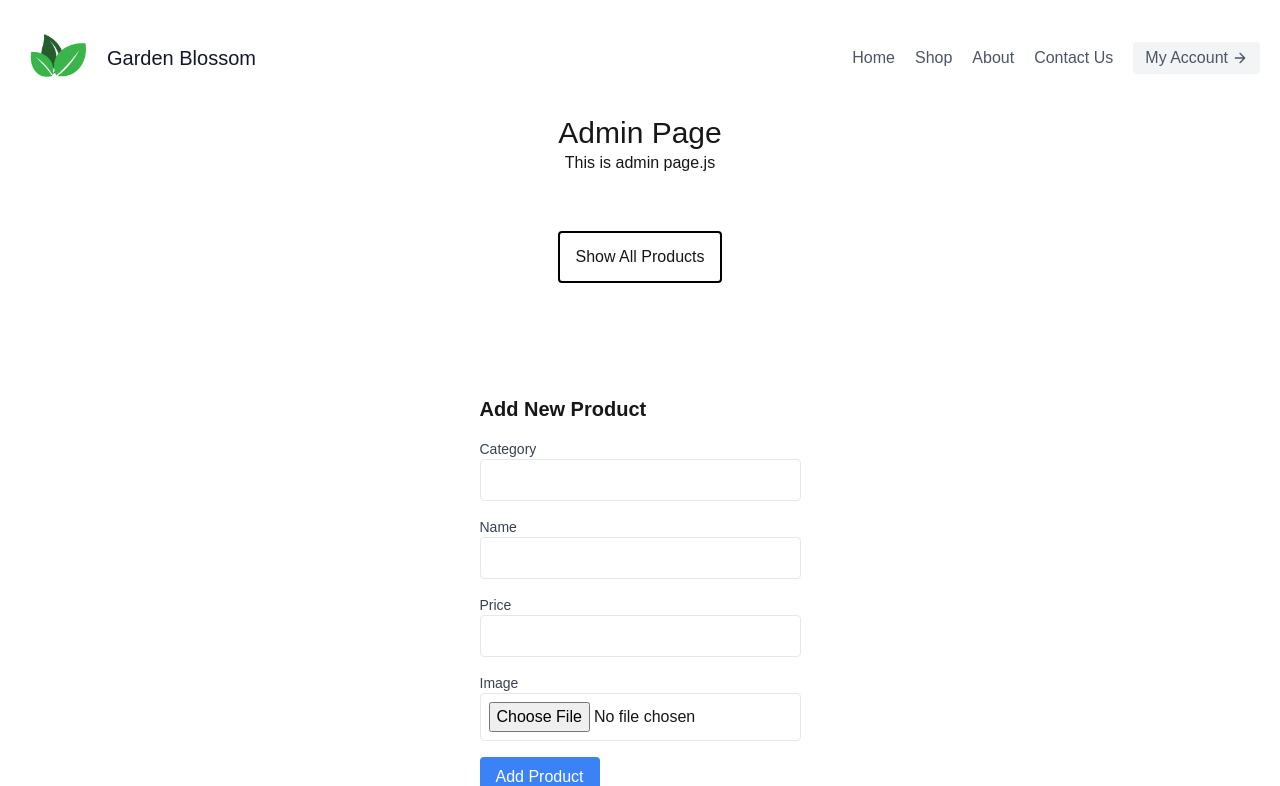
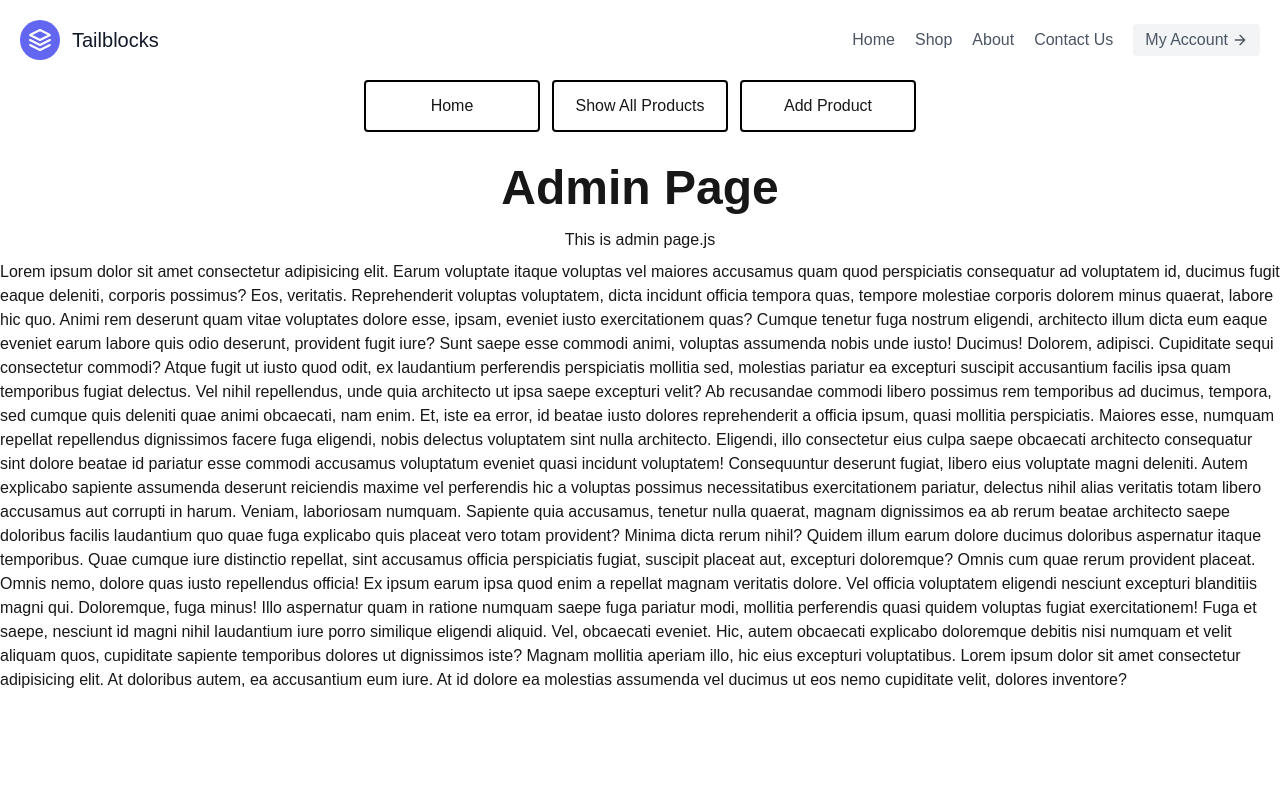
Before and after one commit to mirmohsin0001/NextJs-E-com, a Next.js app: page /admin in a window 1280 px wide. Shown: the top 786 px of the page. Built offline with nearby package versions, Linux system fonts and the light colour scheme.

Commit message:
Updated Admin UI/UX

```diff
--- a/app/admin/layout.jsx
+++ b/app/admin/layout.jsx
@@ -1,7 +1,26 @@
+import Link from "next/link";
+
+
 export default function Layout({ children }) {
   return (
     <>
-
+      <div className="flex justify-center gap-3 flex-col place-items-center sm:flex-row">
+        <Link href='/admin/'>
+          <button className='w-44 border-2 border-black px-4 py-3 rounded block hover:bg-black transition duration-300 ease-in-out hover:text-white ' >
+            Home
+          </button>
+        </Link>
+        <Link href='/admin/products'>
+          <button className='w-44 border-2 border-black px-4 py-3 rounded block hover:bg-black transition duration-300 ease-in-out hover:text-white ' >
+            Show All Products
+          </button>
+        </Link>
+        <Link href='/admin/addProduct'>
+          <button className='w-44 border-2 border-black px-4 py-3 rounded block hover:bg-black transition  duration-300 ease-in-out hover:text-white' >
+            Add Product
+          </button>
+        </Link>
+      </div>
       <main>{children}</main>
     </>
   )
--- a/app/admin/page.jsx
+++ b/app/admin/page.jsx
@@ -1,21 +1,27 @@
 'use client'
 
-import Link from 'next/link'
 import React from 'react'
-import AddProductForm from '../components/AddProductForm'
 
 const page = () => {
   return (
     <>
-
       <div className="wrapper flex-col place-items-center">
-
-        <h1 className="text-3xl" >Admin Page</h1>
-        <h1 className=''>This is admin page.js</h1>
-        <button className='border-2 border-black px-4 py-3 mb-28 mt-14 rounded block ' ><Link href='/admin/products'>Show All Products</Link></button>
-      <AddProductForm />
-
-    </div >
+        <h1 className="text-5xl font-semibold mt-8 mb-4" >Admin Page</h1>
+        <h1 className='my-2'>This is admin page.js</h1>
+        <p>Lorem ipsum dolor sit amet consectetur adipisicing elit. Earum voluptate itaque voluptas vel maiores accusamus quam quod perspiciatis consequatur ad voluptatem id, ducimus fugit eaque deleniti, corporis possimus? Eos, veritatis.
+        Reprehenderit voluptas voluptatem, dicta incidunt officia tempora quas, tempore molestiae corporis dolorem minus quaerat, labore hic quo. Animi rem deserunt quam vitae voluptates dolore esse, ipsam, eveniet iusto exercitationem quas?
+        Cumque tenetur fuga nostrum eligendi, architecto illum dicta eum eaque eveniet earum labore quis odio deserunt, provident fugit iure? Sunt saepe esse commodi animi, voluptas assumenda nobis unde iusto! Ducimus!
+        Dolorem, adipisci. Cupiditate sequi consectetur commodi? Atque fugit ut iusto quod odit, ex laudantium perferendis perspiciatis mollitia sed, molestias pariatur ea excepturi suscipit accusantium facilis ipsa quam temporibus fugiat delectus.
+        Vel nihil repellendus, unde quia architecto ut ipsa saepe excepturi velit? Ab recusandae commodi libero possimus rem temporibus ad ducimus, tempora, sed cumque quis deleniti quae animi obcaecati, nam enim.
+        Et, iste ea error, id beatae iusto dolores reprehenderit a officia ipsum, quasi mollitia perspiciatis. Maiores esse, numquam repellat repellendus dignissimos facere fuga eligendi, nobis delectus voluptatem sint nulla architecto.
+        Eligendi, illo consectetur eius culpa saepe obcaecati architecto consequatur sint dolore beatae id pariatur esse commodi accusamus voluptatum eveniet quasi incidunt voluptatem! Consequuntur deserunt fugiat, libero eius voluptate magni deleniti.
+        Autem explicabo sapiente assumenda deserunt reiciendis maxime vel perferendis hic a voluptas possimus necessitatibus exercitationem pariatur, delectus nihil alias veritatis totam libero accusamus aut corrupti in harum. Veniam, laboriosam numquam.
+        Sapiente quia accusamus, tenetur nulla quaerat, magnam dignissimos ea ab rerum beatae architecto saepe doloribus facilis laudantium quo quae fuga explicabo quis placeat vero totam provident? Minima dicta rerum nihil?
+        Quidem illum earum dolore ducimus doloribus aspernatur itaque temporibus. Quae cumque iure distinctio repellat, sint accusamus officia perspiciatis fugiat, suscipit placeat aut, excepturi doloremque? Omnis cum quae rerum provident placeat.
+        Omnis nemo, dolore quas iusto repellendus officia! Ex ipsum earum ipsa quod enim a repellat magnam veritatis dolore. Vel officia voluptatem eligendi nesciunt excepturi blanditiis magni qui. Doloremque, fuga minus!
+        Illo aspernatur quam in ratione numquam saepe fuga pariatur modi, mollitia perferendis quasi quidem voluptas fugiat exercitationem! Fuga et saepe, nesciunt id magni nihil laudantium iure porro similique eligendi aliquid.
+        Vel, obcaecati eveniet. Hic, autem obcaecati explicabo doloremque debitis nisi numquam et velit aliquam quos, cupiditate sapiente temporibus dolores ut dignissimos iste? Magnam mollitia aperiam illo, hic eius excepturi voluptatibus. Lorem ipsum dolor sit amet consectetur adipisicing elit. At doloribus autem, ea accusantium eum iure. At id dolore ea molestias assumenda vel ducimus ut eos nemo cupiditate velit, dolores inventore?</p>
+      </div >
     </>
   )
 }
--- a/app/components/AddProductForm.jsx
+++ b/app/components/AddProductForm.jsx
@@ -65,8 +65,9 @@ export default function AddProductForm() {
   };
 
   return (
-    <form onSubmit={handleSubmit(onSubmit)} className="space-y-4">
-      <h2 className="text-xl font-semibold mb-4">Add New Product</h2>
+    <>
+      <h2 className="sm:text-5xl text-3xl sm:font-semibold font-semi-bold text-center mb-4 mt-8 ">Add New Product</h2>
+      <form onSubmit={handleSubmit(onSubmit)} className="space-y-4 p-4">
         <div>
           <label htmlFor="category" className="block text-sm font-medium text-gray-700">
             Category
@@ -121,10 +122,11 @@ export default function AddProductForm() {
         <button
           type="submit"
           disabled={isUploading}
-        className="bg-blue-500 text-white px-4 py-2 rounded disabled:bg-blue-300"
+          className="bg-black text-white px-5 py-3 rounded border-black border-2 hover:bg-white hover:text-black hover:border-2"
         >
           {isUploading ? 'Uploading...' : 'Add Product'}
         </button>
       </form>
+    </>
   );
 }
--- a/app/components/Navbar.js
+++ b/app/components/Navbar.js
@@ -1,19 +1,23 @@
+'use client'
+
 import React from 'react'
 import Link from 'next/link'
 import Image from 'next/image'
 import logo from '@/public/logo.png'
 
+
 const Navbar = () => {
   return (
+    <>
       <>
         <header className="text-gray-600 body-font">
           <div className="container mx-auto flex flex-wrap p-5 flex-col md:flex-row items-center">
             <Link className="flex title-font font-medium items-center text-gray-900 mb-4 cursor-pointer md:mb-0" href='/'>
-            {/* <svg xmlns="http://www.w3.org/2000/svg" fill="none" stroke="currentColor" strokeLinecap="round" strokeLinejoin="round" strokeWidth="2" className="w-10 h-10 text-white p-2 bg-indigo-500 rounded-full" viewBox="0 0 24 24">
+              <svg xmlns="http://www.w3.org/2000/svg" fill="none" stroke="currentColor" strokeLinecap="round" strokeLinejoin="round" strokeWidth="2" className="w-10 h-10 text-white p-2 bg-indigo-500 rounded-full" viewBox="0 0 24 24">
               <path d="M12 2L2 7l10 5 10-5-10-5zM2 17l10 5 10-5M2 12l10 5 10-5"></path>
-            </svg> */}
-            <Image src={logo} width={75} alt="logo" />
-            <span className="ml-3 text-xl">Garden   Blossom</span>
+            </svg>
+              {/* <Image src={logo} width={75} alt="logo" /> */}
+              <span className="ml-3 text-xl">Tailblocks</span>
             </Link>
             <nav className="md:ml-auto flex flex-wrap items-center text-base justify-center">
               <Link className="mr-5 hover:text-gray-900" href='/' >Home</Link>
@@ -34,6 +38,7 @@ const Navbar = () => {
           </div>
         </header>
       </>
+    </>
   )
 }
 
--- a/app/components/Products.js
+++ b/app/components/Products.js
@@ -1,14 +1,83 @@
+// 'use client';
 import React from 'react'
+import dbConnect from '../lib/dbConnect';
+import Product from '@/app/models/Product';
+// import axios from "axios";
 
-const Products = () => {
+export default async function Products() {
+    await dbConnect();
+
+    // Fetch products from MongoDB and convert them to plain objects
+    const products = await Product.find({}).lean();
+    console.log(products)
+
+
+
     return (
         <>
             <section className="text-gray-600 body-font">
                 <div className="container px-5 py-24 mx-auto">
                     <div className="flex flex-wrap -m-4">
+
+
+                        {/* {products.map((product)=>{
+
+                        <div key={product.id} className="lg:w-1/4 md:w-1/2 p-4 w-full">
+                            <a className="block relative h-48 rounded overflow-hidden">
+                                <img alt="ecommerce"
+                                    className="object-cover object-center w-full h-full block"
+                                    src={product.image} />
+                            </a>
+                            <div className="mt-4">
+                                <h3 className="text-gray-500 text-xs tracking-widest title-font mb-1">
+                                    {product.category}
+                                </h3>
+                                <h2 className="text-gray-900 title-font text-lg font-medium">
+                                    {product.name}
+                                </h2>
+                                <p className="mt-1">
+                                    {`${product.price}`}
+                                </p>
+                            </div>
+                        </div>
+
+                    })} */}
+
+
+
                         <div className="lg:w-1/4 md:w-1/2 p-4 w-full">
                             <a className="block relative h-48 rounded overflow-hidden">
-                                <img alt="ecommerce" className="object-cover object-center w-full h-full block" src="https://dummyimage.com/420x260"/>
+                                <img alt="ecommerce" className="object-cover object-center w-full h-full block" src="https://dummyimage.com/421x261" />
+                            </a>
+                            <div className="mt-4">
+                                <h3 className="text-gray-500 text-xs tracking-widest title-font mb-1">CATEGORY</h3>
+                                <h2 className="text-gray-900 title-font text-lg font-medium">Shooting Stars</h2>
+                                <p className="mt-1">$21.15</p>
+                            </div>
+                        </div>
+                        <div className="lg:w-1/4 md:w-1/2 p-4 w-full">
+                            <a className="block relative h-48 rounded overflow-hidden">
+                                <img alt="ecommerce" className="object-cover object-center w-full h-full block" src="https://dummyimage.com/422x262" />
+                            </a>
+                            <div className="mt-4">
+                                <h3 className="text-gray-500 text-xs tracking-widest title-font mb-1">CATEGORY</h3>
+                                <h2 className="text-gray-900 title-font text-lg font-medium">Neptune</h2>
+                                <p className="mt-1">$12.00</p>
+                            </div>
+                        </div>
+                        <div className="lg:w-1/4 md:w-1/2 p-4 w-full">
+                            <a className="block relative h-48 rounded overflow-hidden">
+                                <img alt="ecommerce" className="object-cover object-center w-full h-full block" src="https://dummyimage.com/423x263" />
+                            </a>
+                            <div className="mt-4">
+                                <h3 className="text-gray-500 text-xs tracking-widest title-font mb-1">CATEGORY</h3>
+                                <h2 className="text-gray-900 title-font text-lg font-medium">The 400 Blows</h2>
+                                <p className="mt-1">$18.40</p>
+                            </div>
+                        </div>
+                        <div className="lg:w-1/4 md:w-1/2 p-4 w-full">
+                            <a className="block relative h-48 rounded overflow-hidden">
+                                <img alt="ecommerce" className="object-cover object-center w-full h-full block" src="https://dummyimage.com/424x264" />
                             </a>
                             <div className="mt-4">
                                 <h3 className="text-gray-500 text-xs tracking-widest title-font mb-1">CATEGORY</h3>
@@ -18,47 +87,7 @@ const Products = () => {
                         </div>
                         <div className="lg:w-1/4 md:w-1/2 p-4 w-full">
                             <a className="block relative h-48 rounded overflow-hidden">
-                                <img alt="ecommerce" className="object-cover object-center w-full h-full block" src="https://dummyimage.com/421x261"/>
-                            </a>
-                            <div className="mt-4">
-                                <h3 className="text-gray-500 text-xs tracking-widest title-font mb-1">CATEGORY</h3>
-                                <h2 className="text-gray-900 title-font text-lg font-medium">Shooting Stars</h2>
-                                <p className="mt-1">$21.15</p>
-                            </div>
-                        </div>
-                        <div className="lg:w-1/4 md:w-1/2 p-4 w-full">
-                            <a className="block relative h-48 rounded overflow-hidden">
-                                <img alt="ecommerce" className="object-cover object-center w-full h-full block" src="https://dummyimage.com/422x262"/>
-                            </a>
-                            <div className="mt-4">
-                                <h3 className="text-gray-500 text-xs tracking-widest title-font mb-1">CATEGORY</h3>
-                                <h2 className="text-gray-900 title-font text-lg font-medium">Neptune</h2>
-                                <p className="mt-1">$12.00</p>
-                            </div>
-                        </div>
-                        <div className="lg:w-1/4 md:w-1/2 p-4 w-full">
-                            <a className="block relative h-48 rounded overflow-hidden">
-                                <img alt="ecommerce" className="object-cover object-center w-full h-full block" src="https://dummyimage.com/423x263"/>
-                            </a>
-                            <div className="mt-4">
-                                <h3 className="text-gray-500 text-xs tracking-widest title-font mb-1">CATEGORY</h3>
-                                <h2 className="text-gray-900 title-font text-lg font-medium">The 400 Blows</h2>
-                                <p className="mt-1">$18.40</p>
-                            </div>
-                        </div>
-                        <div className="lg:w-1/4 md:w-1/2 p-4 w-full">
-                            <a className="block relative h-48 rounded overflow-hidden">
-                                <img alt="ecommerce" className="object-cover object-center w-full h-full block" src="https://dummyimage.com/424x264"/>
-                            </a>
-                            <div className="mt-4">
-                                <h3 className="text-gray-500 text-xs tracking-widest title-font mb-1">CATEGORY</h3>
-                                <h2 className="text-gray-900 title-font text-lg font-medium">The Catalyzer</h2>
-                                <p className="mt-1">$16.00</p>
-                            </div>
-                        </div>
-                        <div className="lg:w-1/4 md:w-1/2 p-4 w-full">
-                            <a className="block relative h-48 rounded overflow-hidden">
-                                <img alt="ecommerce" className="object-cover object-center w-full h-full block" src="https://dummyimage.com/427x267"/>
+                                <img alt="ecommerce" className="object-cover object-center w-full h-full block" src="https://dummyimage.com/427x267" />
                             </a>
                             <div className="mt-4">
                                 <h3 className="text-gray-500 text-xs tracking-widest title-font mb-1">CATEGORY</h3>
@@ -72,5 +101,3 @@ const Products = () => {
         </>
     )
 }
-
-export default Products
--- a/app/layout.js
+++ b/app/layout.js
@@ -1,9 +1,10 @@
+
 import 'dotenv/config'
-
 import { Geist, Geist_Mono } from "next/font/google";
 import "./globals.css";
 import Navbar from "./components/Navbar";
 import Footer from "./components/Footer";
+
 
 const geistSans = Geist({
   variable: "--font-geist-sans",
@@ -20,6 +21,8 @@ export const metadata = {
   description: "Generated by create next app",
 };
 
+
+
 export default function RootLayout({ children }) {
   return (
     <html lang="en">
--- a/app/shop/page.js
+++ b/app/shop/page.js
@@ -1,5 +1,7 @@
 import React from 'react'
 import Products from '../components/Products'
+
+
 
 const page = () => {
     return (
```
Also changed, not shown: app/admin/addProduct/page.js (added, +10 -0 lines), app/admin/products/page.js (+9 -11 lines), app/components/ProductsList.js (+45 -19 lines). Lines whose indentation alone changed are shown as unchanged.
